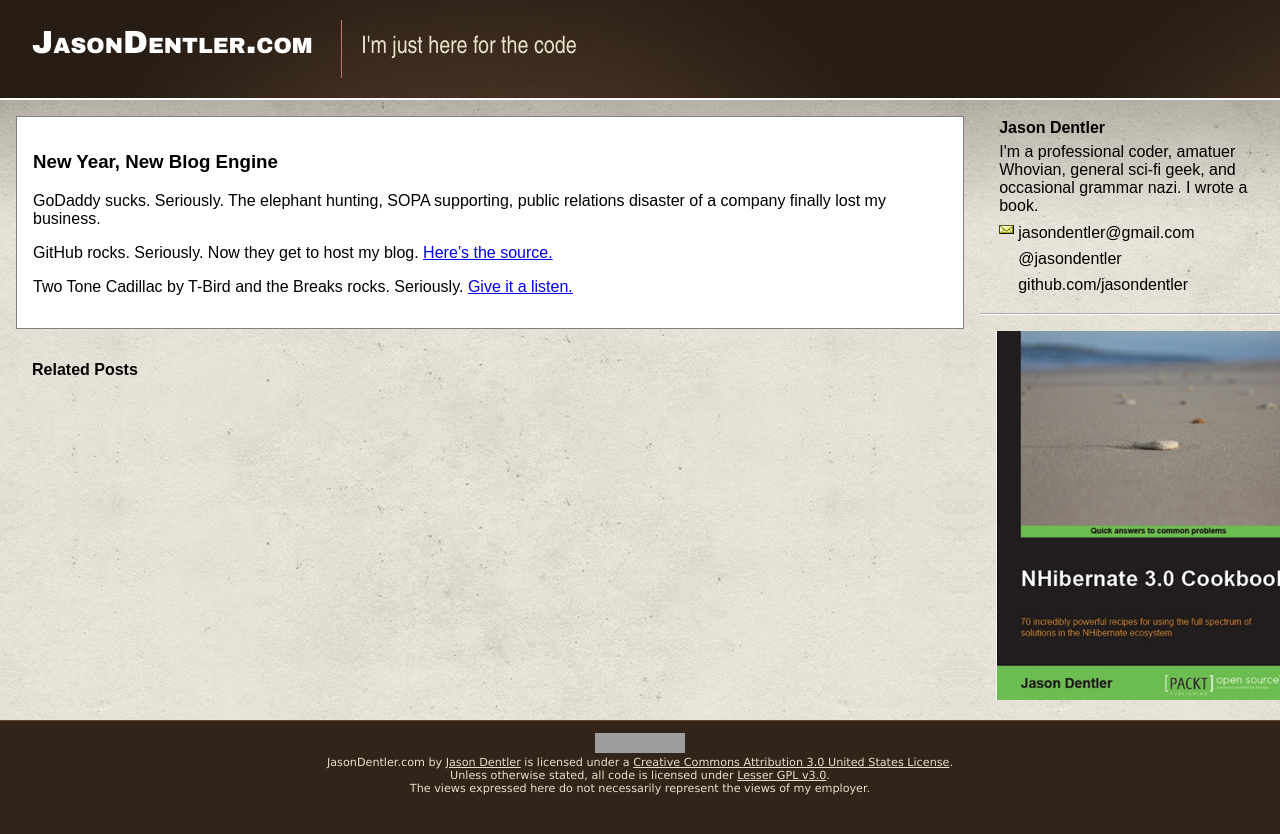
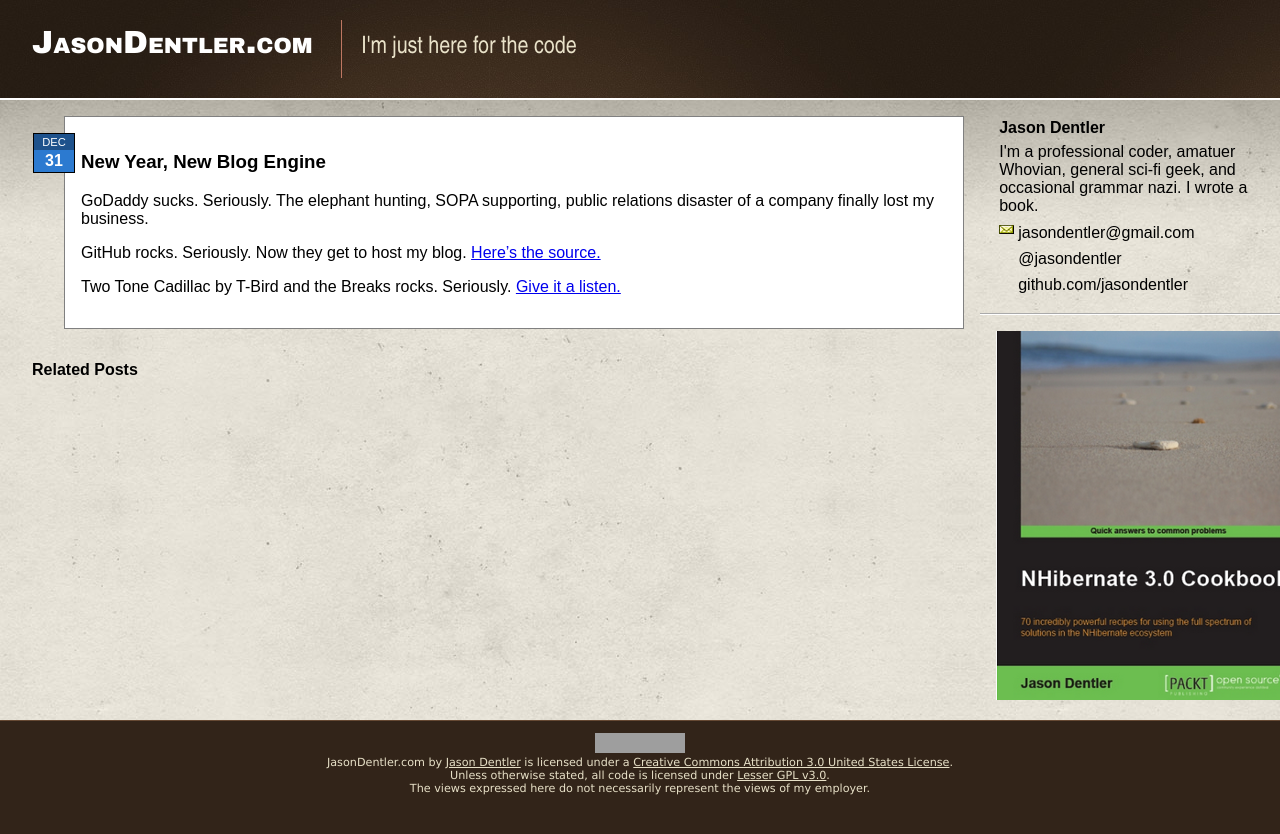
Before and after one commit to jasondentler/jasondentler.github.com, a Jekyll site: the page built from _posts/2011-12-31-new-year-new-blog-engine.md, in a window 1280 px wide. Shown: the top 834 px of the page. Built offline with Jekyll 4.4.1, drawn with Linux system fonts in a browser that asks for light colours; grey boxes are pictures that could not be loaded.

Commit message:
Publish with rake at 2011-12-31 17:23:39 -0600

```diff
--- a/_layouts/post.html
+++ b/_layouts/post.html
@@ -2,6 +2,15 @@
 layout: default
 ---
 <div id="post">
+	<div class="post-date">
+		<div class="datebox">
+			<span class="month">{{ page.date | date : "%b" }}</span>
+			<span class="day">{{ page.date | date : "%d" }}</span>
+			{% if page.date.year != Time.new.year %}
+			<span class="year">{{ page.date | date : "%Y" }}</span>
+			{% endif %}
+		</div>
+	</div>
 	<h3>{{ page.title }}</h3>
 	{{ content }}
 </div>
--- a/css/site.css
+++ b/css/site.css
@@ -139,11 +139,49 @@
 }
 
 #post {
-	margin: 1em;
+	margin: 1em 1em 1em 4em;
 	padding: 1em;
 	border: 1px solid gray;
 	background-color: white;
 }
+
+.post-date {
+	float: left;
+	margin: 0 0 0 -3em;
+}
+
+.datebox
+{
+	border: 1px solid #000000;
+	color: #ffffff;
+	width: 40px;
+}
+
+.datebox span {
+	display: block;
+	text-align: center;
+	text-transform: uppercase;
+	padding: 2px;
+	width: 36px;
+}
+
+.datebox .month
+{
+	font-size: 0.7em;
+	background-color: #1e528c;
+}
+.datebox .day
+{
+	font-size: 1em;
+	font-weight: bold;
+	background-color: #2c7ad0;
+}
+.datebox .year
+{
+	font-size: 0.7em;
+	background-color: #1e528c;
+}
+
 #related {
 	margin: 2em;
 }
```
